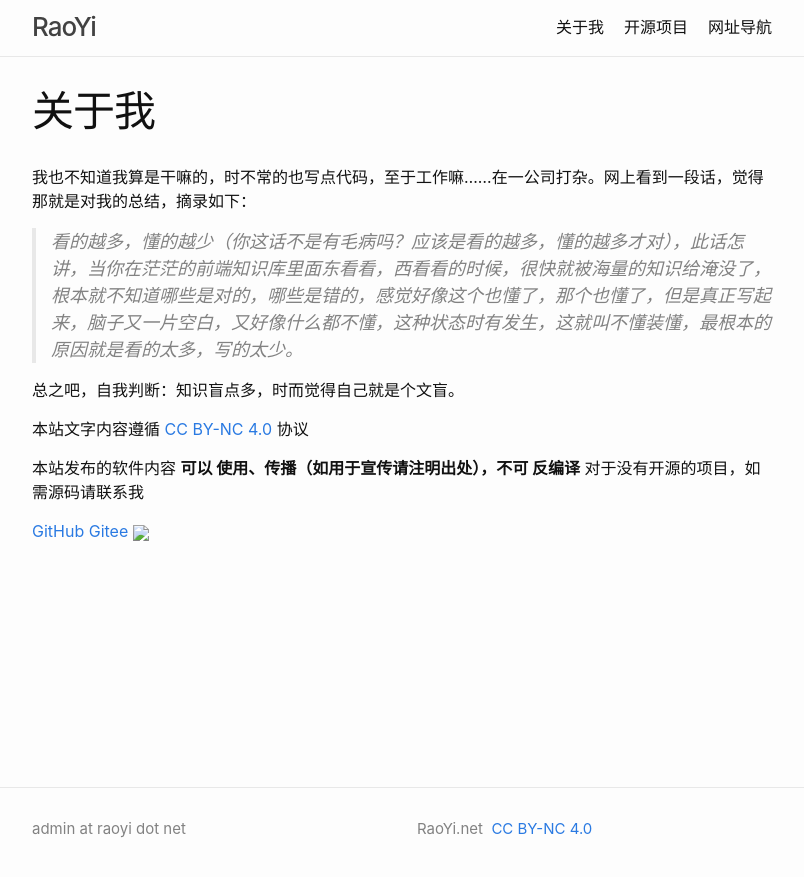
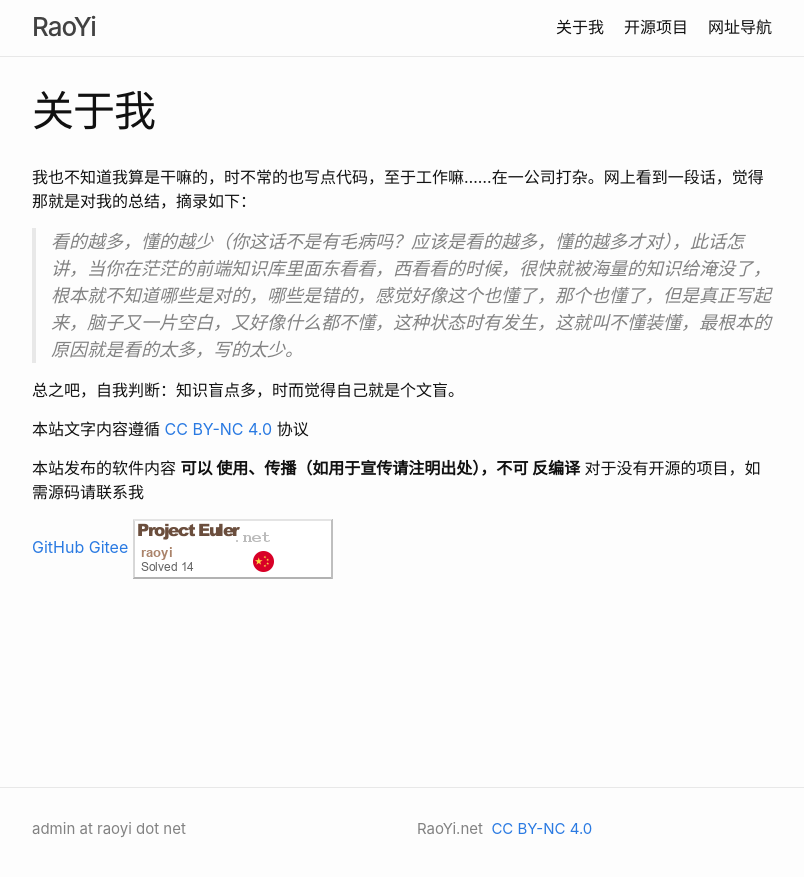
Before and after one commit to raoyi/raoyi.github.io, a Jekyll site: the page built from about.md, in a window 1280 px wide. Shown: the top 877 px of the page, without its empty margins (238-1042 px from the left). Built offline with Jekyll 4.4.1, drawn with Linux system fonts in a browser that asks for light colours.

Commit message:
Update about.md

```diff
--- a/about.md
+++ b/about.md
@@ -14,4 +14,4 @@ permalink: /about/
 
 本站发布的软件内容 <b>可以 使用、传播（如用于宣传请注明出处），不可 反编译</b> 对于没有开源的项目，如需源码请联系我
 
-<a href="https://github.com/raoyi" target="_blank">GitHub</a> <a href="https://gitee.com/raoyi" target="_blank">Gitee</a> <a href="https://projecteuler.net" target="_blank"><img src="./img/pe.png"></a>
+<a href="https://github.com/raoyi" target="_blank">GitHub</a> <a href="https://gitee.com/raoyi" target="_blank">Gitee</a> <a href="https://projecteuler.net" target="_blank"><img src="../img/pe.png"></a>
```
